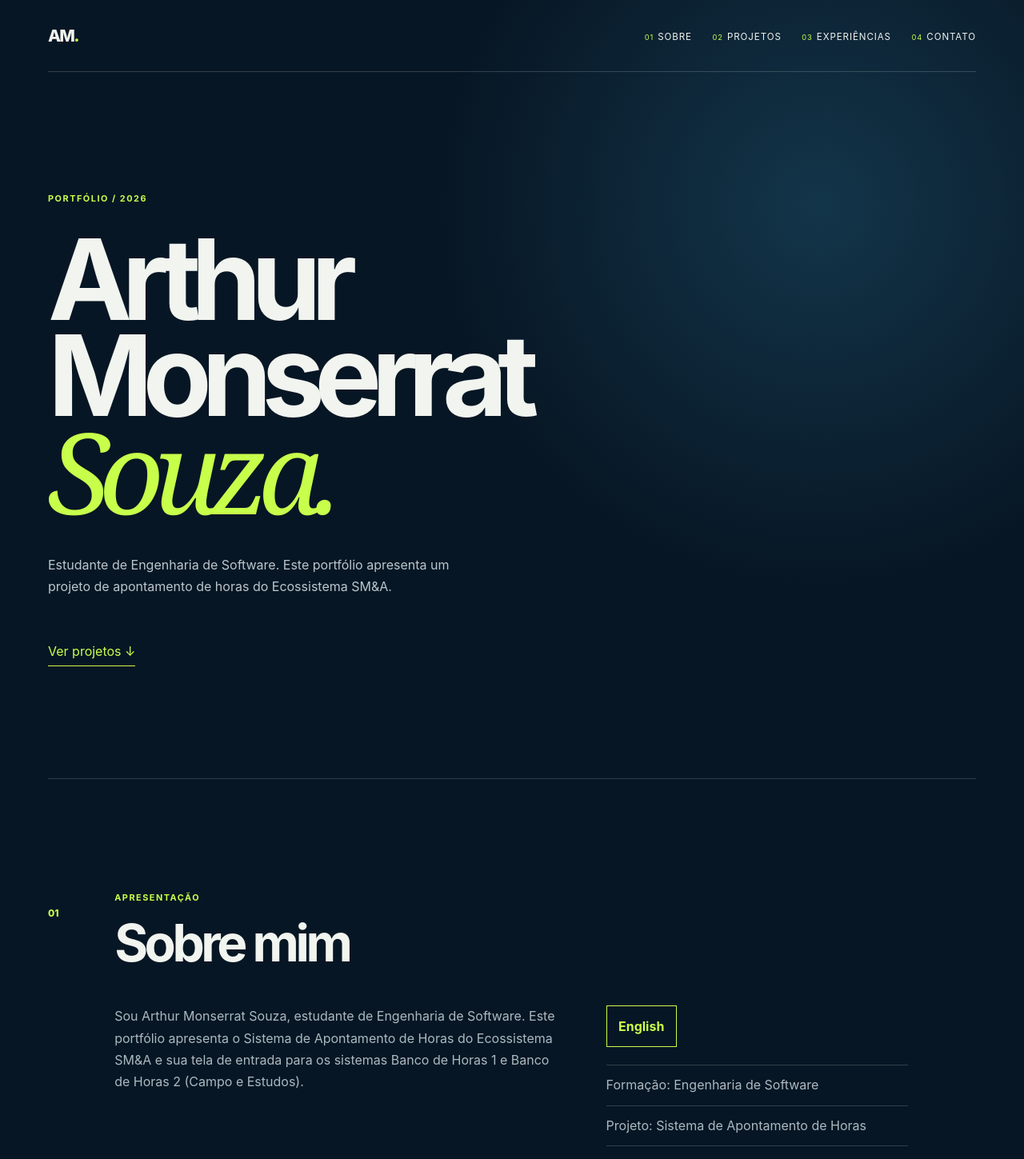
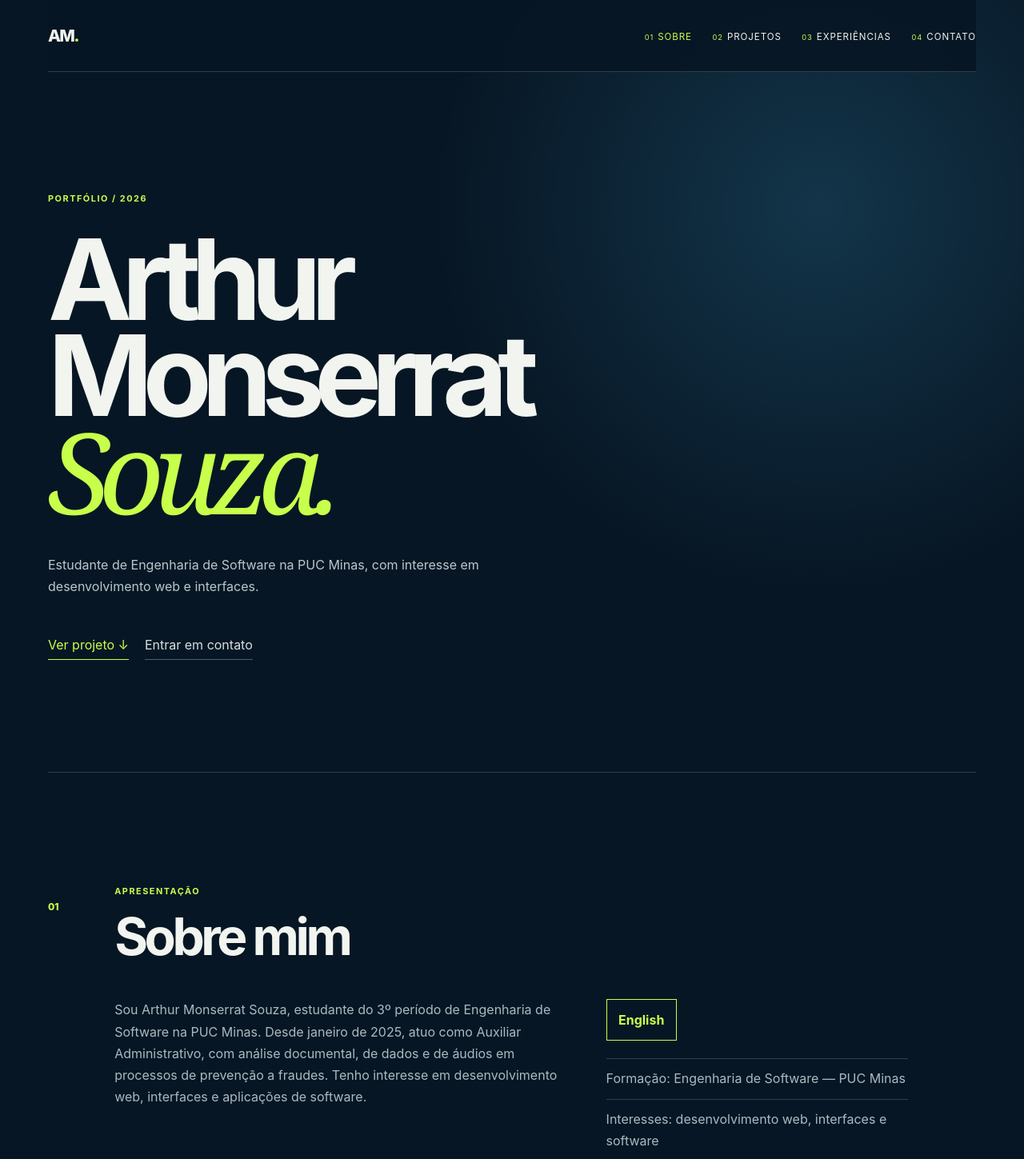
Before and after one commit to ArthurMonserrat/arthur-monserrat-portfolio, a React (Vite) app: page / in a window 1280 px wide. Shown: the top 1449 px of the page at 80% size. Built offline with nearby package versions, Linux system fonts and the light colour scheme.

Commit message:
feat: refine LAB01 portfolio experience

```diff
--- a/src/App.jsx
+++ b/src/App.jsx
@@ -14,8 +14,11 @@ export default function App() {
         <section className="hero" id="inicio" aria-labelledby="hero-title">
           <p className="eyebrow">PORTFÓLIO / 2026</p>
           <h1 id="hero-title">Arthur<br />Monserrat <em>Souza.</em></h1>
-          <p className="hero-copy">Estudante de Engenharia de Software. Este portfólio apresenta um projeto de apontamento de horas do Ecossistema SM&A.</p>
-          <a className="text-link" href="#projetos">Ver projetos <span aria-hidden="true">↓</span></a>
+          <p className="hero-copy">Estudante de Engenharia de Software na PUC Minas, com interesse em desenvolvimento web e interfaces.</p>
+          <div className="hero-actions">
+            <a className="text-link" href="#projetos">Ver projeto <span aria-hidden="true">↓</span></a>
+            <a className="secondary-link" href="#contato">Entrar em contato</a>
+          </div>
         </section>
 
         <section id="sobre" aria-labelledby="sobre-title">
--- a/src/components/About.jsx
+++ b/src/components/About.jsx
@@ -3,13 +3,13 @@ import { useState } from 'react'
 const copy = {
   pt: {
     button: 'English',
-    paragraph: 'Sou Arthur Monserrat Souza, estudante de Engenharia de Software. Este portfólio apresenta o Sistema de Apontamento de Horas do Ecossistema SM&A e sua tela de entrada para os sistemas Banco de Horas 1 e Banco de Horas 2 (Campo e Estudos).',
-    facts: ['Formação: Engenharia de Software', 'Projeto: Sistema de Apontamento de Horas', 'Tecnologias: React, Vite, TypeScript e Supabase'],
+    paragraph: 'Sou Arthur Monserrat Souza, estudante do 3º período de Engenharia de Software na PUC Minas. Desde janeiro de 2025, atuo como Auxiliar Administrativo, com análise documental, de dados e de áudios em processos de prevenção a fraudes. Tenho interesse em desenvolvimento web, interfaces e aplicações de software.',
+    facts: ['Formação: Engenharia de Software — PUC Minas', 'Interesses: desenvolvimento web, interfaces e software', 'Conhecimentos: HTML, CSS, JavaScript, Git e GitHub'],
   },
   en: {
     button: 'Português',
-    paragraph: 'I am Arthur Monserrat Souza, a Software Engineering student. This portfolio presents the SM&A Ecosystem Time Tracking System and its entry screen for Banco de Horas 1 and Banco de Horas 2 (Field and Studies).',
-    facts: ['Education: Software Engineering', 'Project: Time Tracking System', 'Technologies: React, Vite, TypeScript, and Supabase'],
+    paragraph: 'I am Arthur Monserrat Souza, a third-semester Software Engineering student at the Pontifical Catholic University of Minas Gerais. Since January 2025, I have worked as an Administrative Assistant, analyzing documents, data, and audio in fraud prevention processes. I am interested in web development, interfaces, and software applications.',
+    facts: ['Education: Software Engineering — PUC Minas', 'Interests: web development, interfaces, and software', 'Knowledge: HTML, CSS, JavaScript, Git, and GitHub'],
   },
 }
 
--- a/src/components/Header.jsx
+++ b/src/components/Header.jsx
@@ -1,3 +1,5 @@
+import { useEffect, useState } from 'react'
+
 const links = [
   ['Sobre', '#sobre'],
   ['Projetos', '#projetos'],
@@ -6,13 +8,39 @@ const links = [
 ]
 
 export default function Header() {
+  const [isOpen, setIsOpen] = useState(false)
+  const [activeHref, setActiveHref] = useState('')
+
+  useEffect(() => {
+    if (!('IntersectionObserver' in window)) return undefined
+
+    const observer = new IntersectionObserver((entries) => {
+      const visible = entries.find((entry) => entry.isIntersecting)
+      if (visible) setActiveHref(`#${visible.target.id}`)
+    }, { rootMargin: '-35% 0px -55% 0px' })
+
+    links.forEach(([, href]) => {
+      const section = document.querySelector(href)
+      if (section) observer.observe(section)
+    })
+    return () => observer.disconnect()
+  }, [])
+
+  function selectLink(href) {
+    setActiveHref(href)
+    setIsOpen(false)
+  }
+
   return (
     <header className="site-header">
       <a className="brand" href="#inicio" aria-label="Arthur Monserrat, início">AM<span>.</span></a>
       <nav aria-label="Navegação principal">
-        <ul>
+        <button className="menu-toggle" type="button" aria-expanded={isOpen} aria-controls="primary-menu" aria-label={isOpen ? 'Fechar menu' : 'Abrir menu'} onClick={() => setIsOpen((open) => !open)}>
+          <span aria-hidden="true">{isOpen ? '×' : '☰'}</span>
+        </button>
+        <ul id="primary-menu" className={isOpen ? 'is-open' : ''}>
           {links.map(([label, href], index) => (
-            <li key={href}><a href={href}><span>0{index + 1}</span>{label}</a></li>
+            <li key={href}><a href={href} aria-current={activeHref === href ? 'page' : undefined} onClick={() => selectLink(href)}><span>0{index + 1}</span>{label}</a></li>
           ))}
         </ul>
       </nav>
--- a/src/data/portfolio.js
+++ b/src/data/portfolio.js
@@ -11,9 +11,9 @@ export const projects = [
 
 export const experiences = [
   {
-    period: '2026',
-    organization: 'Projetos acadêmicos e técnicos',
-    role: 'Desenvolvimento web',
-    description: 'Desenvolvimento e publicação de aplicações web registradas em repositórios públicos do GitHub.',
+    period: 'Jan. 2025 — atual',
+    organization: 'Atuação administrativa',
+    role: 'Auxiliar Administrativo',
+    description: 'Atuação em análise documental, de dados e de áudios em processos de prevenção a fraudes.',
   },
 ]
--- a/src/styles.css
+++ b/src/styles.css
@@ -5,20 +5,20 @@ body { margin: 0; background: radial-gradient(circle at 80% 6%, #13354a, transpa
 a { color: inherit; text-decoration: none; }
 a:focus-visible, button:focus-visible, input:focus-visible, textarea:focus-visible { outline: 3px solid #c7ff4b; outline-offset: 4px; }
 .page-shell { min-height: 100vh; overflow: hidden; }
-.site-header { width: min(1160px, calc(100% - 2rem)); margin: auto; min-height: 5.6rem; display: flex; align-items: center; justify-content: space-between; border-bottom: 1px solid rgb(241 244 239 / 18%); }
+.site-header { position: sticky; z-index: 10; top: 0; width: min(1160px, calc(100% - 2rem)); margin: auto; min-height: 5.6rem; display: flex; align-items: center; justify-content: space-between; border-bottom: 1px solid rgb(241 244 239 / 18%); background: rgb(7 22 36 / 92%); backdrop-filter: blur(12px); }
 .brand { font-weight: 800; font-size: 1.3rem; letter-spacing: -.08em; }.brand span, .section-number, .eyebrow span { color: #c7ff4b; }
-nav ul { display: flex; list-style: none; gap: clamp(.65rem, 2vw, 1.7rem); padding: 0; margin: 0; } nav a { font-size: .72rem; text-transform: uppercase; letter-spacing: .08em; } nav span { color: #c7ff4b; font-size: .58rem; margin-right: .32rem; }
+nav ul { display: flex; list-style: none; gap: clamp(.65rem, 2vw, 1.7rem); padding: 0; margin: 0; } nav a { font-size: .72rem; text-transform: uppercase; letter-spacing: .08em; } nav a[aria-current='page'] { color: #c7ff4b; } nav span { color: #c7ff4b; font-size: .58rem; margin-right: .32rem; }.menu-toggle { display: none; }
 main { width: min(1160px, calc(100% - 2rem)); margin: auto; }
-section { padding: clamp(5rem, 11vw, 9.5rem) 0; border-bottom: 1px solid rgb(241 244 239 / 18%); }
-.hero { min-height: 78vh; display: grid; align-content: center; }.eyebrow { color: #c7ff4b; letter-spacing: .14em; font-size: .68rem; font-weight: 700; }
+section { padding: clamp(5rem, 11vw, 9.5rem) 0; border-bottom: 1px solid rgb(241 244 239 / 18%); scroll-margin-top: 6rem; }
+.hero { min-height: 66vh; display: grid; align-content: center; }.eyebrow { color: #c7ff4b; letter-spacing: .14em; font-size: .68rem; font-weight: 700; }
 h1 { max-width: 850px; font-size: clamp(4rem, 11vw, 9rem); line-height: .85; letter-spacing: -.09em; margin: 1.5rem 0; } h1 em { color: #c7ff4b; font-family: Georgia, serif; font-weight: 400; }
-.hero-copy { color: #b9c7cd; max-width: 32rem; line-height: 1.7; }.text-link { width: max-content; margin-top: 2.5rem; border-bottom: 1px solid #c7ff4b; padding-bottom: .5rem; color: #c7ff4b; }
+.hero-copy { color: #b9c7cd; max-width: 36rem; line-height: 1.7; }.hero-actions { display: flex; flex-wrap: wrap; gap: 1rem 1.25rem; align-items: center; margin-top: 2rem; }.text-link { width: max-content; border-bottom: 1px solid #c7ff4b; padding-bottom: .5rem; color: #c7ff4b; }.secondary-link { color: #d6e0e1; border-bottom: 1px solid #48616d; padding-bottom: .5rem; }
 .section-heading { display: grid; grid-template-columns: 4.2rem minmax(0, 1fr); gap: 1rem; }.section-number { font-size: .75rem; font-weight: 800; padding-top: .4rem; }.section-heading .eyebrow { margin: 0 0 .7rem; } h2 { margin: 0; font-size: clamp(2.4rem, 5vw, 4.7rem); letter-spacing: -.07em; }
 .about-grid, .contact-grid { margin: 2.5rem 0 0 5.2rem; display: grid; grid-template-columns: minmax(0, 1.2fr) minmax(16rem, .8fr); gap: 3rem; max-width: 62rem; color: #aabac1; line-height: 1.7; }.about-grid p, .contact-grid p { margin-top: 0; }.language-toggle, .submit-button { background: transparent; color: #c7ff4b; border: 1px solid #c7ff4b; padding: .7rem .9rem; cursor: pointer; font: inherit; font-weight: 700; }.language-toggle:hover, .submit-button:hover { background: #c7ff4b; color: #071624; }.fact-list { list-style: none; padding: 1.4rem 0 0; margin: 0; }.fact-list li { border-top: 1px solid rgb(241 244 239 / 18%); padding: .7rem 0; }
 .timeline { list-style: none; padding: 2.5rem 0 0 5.2rem; margin: 0; max-width: 68rem; }.timeline > li { display: grid; grid-template-columns: 6.5rem minmax(0, 1fr); gap: 1.2rem; padding: 0 0 2.8rem; position: relative; }.timeline > li::before { content: ''; position: absolute; left: 2px; top: 1.8rem; bottom: 0; width: 1px; background: #48616d; }.timeline > li:last-child::before { display: none; }.timeline-year { color: #c7ff4b; font-size: .8rem; font-weight: 700; margin: .35rem 0 0; }.timeline article { border-left: 1px solid rgb(241 244 239 / 18%); padding-left: 1.5rem; }.timeline-kicker { color: #91a3ab; font-size: .76rem; text-transform: uppercase; letter-spacing: .08em; margin: 0; }.timeline h3 { margin: .35rem 0 .75rem; font-size: clamp(1.5rem, 3vw, 2.2rem); letter-spacing: -.04em; }.timeline article > p:not(.timeline-kicker) { color: #b7c5cb; line-height: 1.65; margin: 0; }.tag-list { list-style: none; display: flex; flex-wrap: wrap; gap: .45rem; padding: 1rem 0; margin: 0; }.tag-list li { border: 1px solid #355260; color: #c7d2d7; border-radius: 99px; padding: .25rem .55rem; font-size: .74rem; }.project-links { display: flex; gap: 1rem; margin-top: .8rem; }.project-links a { color: #c7ff4b; border-bottom: 1px solid currentColor; }.evidence-note { color: #91a3ab !important; font-size: .82rem; font-style: italic; }
 .contact-grid form { display: grid; gap: .45rem; }.contact-grid label { color: #eaf0eb; font-size: .84rem; margin-top: .65rem; }.contact-grid input, .contact-grid textarea { width: 100%; color: #f1f4ef; background: #0b202f; border: 1px solid #48616d; padding: .75rem; font: inherit; }.field-error { color: #ffc8b8; margin: 0; font-size: .8rem; }.submit-button { margin-top: .7rem; width: max-content; }.submit-button:disabled { opacity: .6; cursor: wait; }.form-status { color: #c7ff4b; font-size: .88rem; }
 footer { width: min(1160px, calc(100% - 2rem)); margin: auto; padding: 1.8rem 0 3rem; font-size: .78rem; color: #c8d2d6; } footer span { color: #73858c; }
-@media (max-width: 640px) { .site-header { min-height: 4.7rem; } nav li:nth-child(3), nav li:nth-child(4) { display: none; } .hero { min-height: 70vh; } .section-heading { grid-template-columns: 1fr; gap: 0; }.section-number { margin: 0 0 .9rem; }.about-grid, .contact-grid { margin-left: 0; grid-template-columns: 1fr; gap: 1.5rem; }.timeline { padding-left: 0; }.timeline > li { grid-template-columns: 1fr; gap: .5rem; }.timeline > li::before { display: none; }.timeline article { padding-left: 1rem; } }
+@media (max-width: 640px) { .site-header { min-height: 4.7rem; }.menu-toggle { display: inline-grid; place-items: center; width: 2.5rem; height: 2.5rem; border: 1px solid #48616d; background: transparent; color: #c7ff4b; font-size: 1.25rem; cursor: pointer; } nav { position: relative; } nav ul { display: none; position: absolute; right: 0; top: calc(100% + .7rem); width: min(19rem, calc(100vw - 2rem)); padding: .75rem; border: 1px solid #48616d; background: #0b202f; box-shadow: 0 1rem 2.5rem rgb(0 0 0 / 28%); } nav ul.is-open { display: grid; gap: 0; } nav li { border-bottom: 1px solid rgb(241 244 239 / 12%); } nav li:last-child { border-bottom: 0; } nav a { display: block; padding: .8rem .4rem; }.hero { min-height: 60vh; }.section-heading { grid-template-columns: 1fr; gap: 0; }.section-number { margin: 0 0 .9rem; }.about-grid, .contact-grid { margin-left: 0; grid-template-columns: 1fr; gap: 1.5rem; }.timeline { padding-left: 0; }.timeline > li { grid-template-columns: 1fr; gap: .5rem; }.timeline > li::before { display: none; }.timeline article { padding-left: 1rem; } }
 
 .timeline article > img { display: block; width: min(100%, 46rem); margin: .4rem 0 1rem; border: 1px solid #355260; border-radius: .45rem; background: #0b202f; }
 .contact-links { list-style: none; display: grid; gap: .7rem; padding: 0; margin: 1.6rem 0 0; }.contact-link { display: inline-flex; align-items: center; gap: .55rem; width: max-content; color: #c7ff4b; border-bottom: 1px solid transparent; padding-bottom: .2rem; }.contact-link:hover { border-color: currentColor; }.contact-link svg { width: 1.05rem; height: 1.05rem; flex: none; }
```
Also changed, not shown: 2 other files (tests, documents, lock files or other folders).
